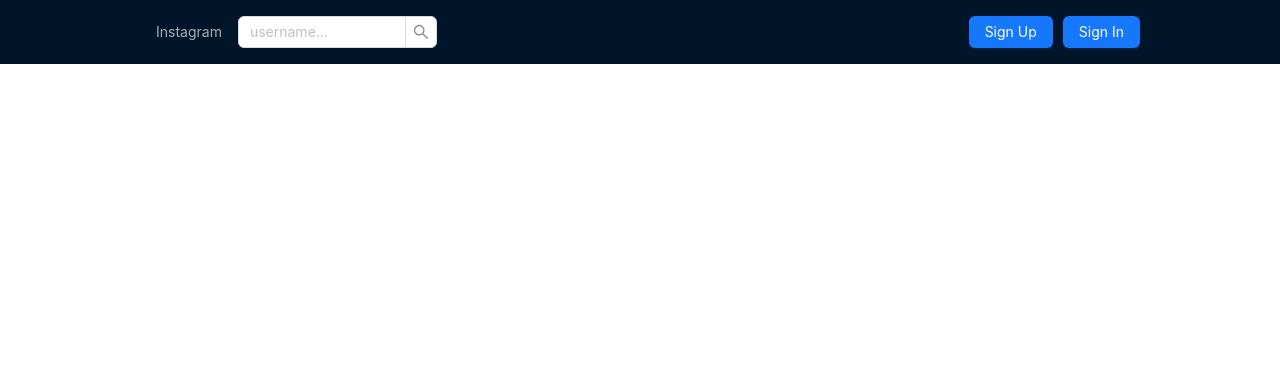
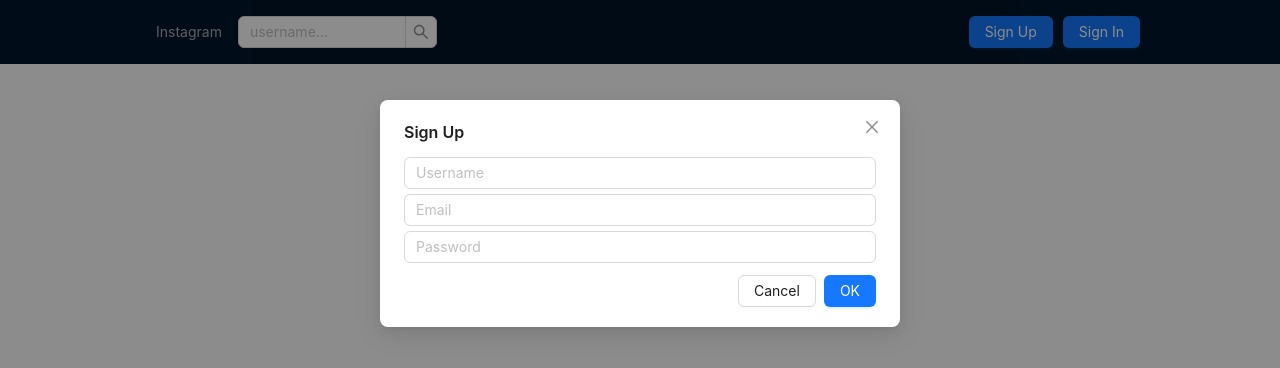
Before and after one commit to Paulvitalis200/instagram-clone-vue, a Vue app: page / in a window 1280 px wide. Both pictures are taken after a click on the button "Sign Up". Shown: the top 368 px of the page. Built offline with nearby package versions, Linux system fonts and the light colour scheme.

Commit message:
Build the modal

```diff
--- /dev/null
+++ b/src/components/AuthModal.vue
@@ -0,0 +1,38 @@
+<script  setup>
+import { ref } from 'vue';
+
+const props = defineProps(['isLogIn'])
+const open = ref(false);
+
+const showModal = () => {
+  open.value = true;
+};
+
+const handleOk = (e) => {
+  console.log(e);
+  open.value = false;
+};
+
+const title = props.isLogIn ? 'Sign In' : 'Sign Up'
+</script>
+
+<template>
+    <div>
+      <a-button type="primary" @click="showModal" class="btn">{{ title }}</a-button>
+      <a-modal v-model:open="open" :title="title" @ok="handleOk">
+        <a-input class="input" v-if="!isLogIn" v-model:value="value" placeholder="Username" />
+        <a-input class="input" v-model:value="value" placeholder="Email" />
+        <a-input class="input" v-model:value="value" placeholder="Password" />
+      </a-modal>
+    </div>
+  </template>
+
+  <style scoped>
+.btn {
+    margin-left: 10px;
+}
+
+.input {
+    margin-top: 5px;
+}
+</style>
--- a/src/components/Nav.vue
+++ b/src/components/Nav.vue
@@ -1,6 +1,7 @@
 <script setup>
 import { RouterLink } from 'vue-router'
 import Container from './Container.vue'
+import AuthModal from './AuthModal.vue';
 import {ref} from 'vue'
 
 const searchUsername = ref('')
@@ -8,12 +9,10 @@
 const onSearch = () => {
 
 }
+
+const isAuthenticated = ref(false)
 </script>
 <template>
-
-     <!-- <ALayoutHeader>
-
-    </ALayoutHeader> -->
     <a-layout-header class="header">
       <a-menu
         theme="dark"
@@ -34,9 +33,13 @@
                 @search="onSearch"
                 />
             </div>
-       <div class="right-content">
-        <a-button type="primary">Sign Up</a-button>
-      <a-button type="primary">Sign In</a-button>
+       <div class="right-content" v-if="!isAuthenticated">
+        <AuthModal :isLogIn="false"/>
+        <AuthModal :isLogIn="true"/>
+       </div>
+       <div class="right-content" v-else>
+        <a-button type="primary">Profile</a-button>
+        <a-button type="primary">Log Out</a-button>
        </div>
 
     </div>
@@ -62,6 +65,13 @@
     margin-right: 10px;
 }
 
+
+.right-content {
+    display:flex;
+    align-items: center;
+
+}
+
 .right-content button {
     margin-left: 10px;
 }
```
